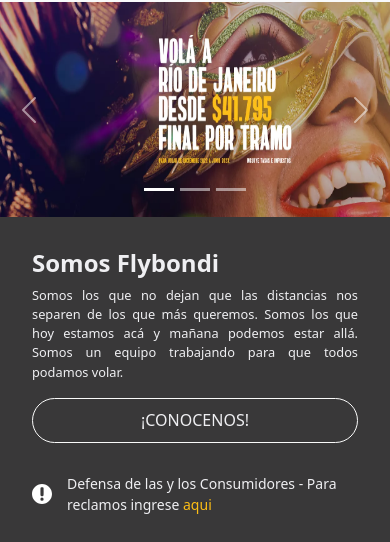
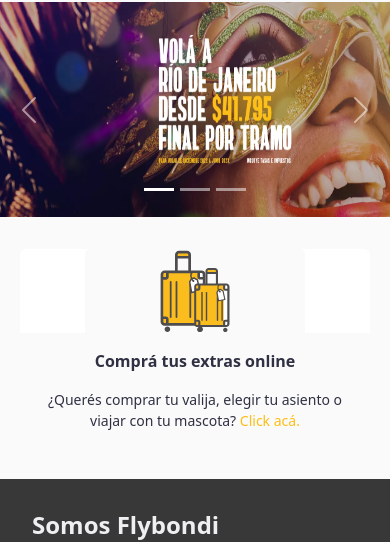
Before and after one commit to ignaciobockl/PFMartinBockl, a website: page index.html in a window 390 px wide. Shown: the part 65-607 px from the top of the page. Drawn offline with nearby package versions, Linux system fonts and the light colour scheme.

Commit message:
main card informacion mobile - en progreso

```diff
--- a/index.html
+++ b/index.html
@@ -159,18 +159,48 @@
 
     <!-- Main -->
     <main>
+      <div class="container mainContainer">
         <!-- Card Informacion -->
+        <div class="row">
+          <div class="col-xs-12 mainColCard">
+            <div class="card mainColCardInfo">
+              <img
+                alt="equipaje"
+                class="card-img-top mainColCardInfoImg"
+                src="./assets/main/card/informacion/equipaje.svg"
+              />
+              <div class="card-body mainColCardInfoDiv">
+                <p class="card-text mainColCardInfoDivTitle">
+                  Comprá tus extras online
+                </p>
+                <p class="card-text mainColCardInfoDivDescription">
+                  ¿Querés comprar tu valija, elegir tu asiento o viajar con tu
+                  mascota?
+                  <!-- TODO: linkear -->
+                  <a class="mainColCardInfoDivDescriptionA" href="">Click acá.</a>
+                </p>
+              </div>
+            </div>
+          </div>
+          <div class="col-xs-12"></div>
+          <div class="col-xs-12"></div>
+        </div>
         <!-- /Card Informacion -->
 
         <!-- Card Servicios -->
+        <div class="row">
           <!-- Anuncio -->
           <!-- /Anuncio -->
+        </div>
         <!-- /Card Servicios -->
 
         <!-- Card Empresa -->
+        <div class="row"></div>
         <!-- /Card Empresa -->
+      </div>
 
       <!-- Card Informacion Util -->
+      <div class="row"></div>
       <!-- /Card Informacion Util -->
     </main>
     <!-- /Main -->
--- a/styles/scss/_body.scss
+++ b/styles/scss/_body.scss
@@ -1,7 +1,14 @@
 @mixin fondoTransparente {
-    background-color: transparent;
+  background-color: transparent;
 }
 
 @mixin linkNoAzul {
-    text-decoration: none;
+  text-decoration: none;
 }
+
+@mixin paddingContainer {
+  padding-bottom: 2rem;
+  padding-left: 2rem;
+  padding-right: 2rem;
+  padding-top: 2rem;
+}
--- a/styles/scss/styles.scss
+++ b/styles/scss/styles.scss
@@ -165,10 +165,7 @@
 }
 
 .footerContainer {
-  padding-bottom: 2rem;
-  padding-left: 2rem;
-  padding-right: 2rem;
-  padding-top: 2rem;
+  @include paddingContainer;
 }
 
 .headerCarouselButtonControl > span {
@@ -181,6 +178,47 @@
 
 .headerImg {
   max-height: 450px;
+}
+
+.mainContainer {
+    @include paddingContainer;
+}
+
+.mainColCard {
+    padding-left: 0;
+    padding-right: 0;
+}
+
+.mainColCardInfo {
+    align-items: center;
+    border: none;
+    display: flex;
+    flex-direction: column;
+}
+
+.mainColCardInfoDiv {
+
+}
+
+.mainColCardInfoDivDescription {
+    font-size: 0.875rem;
+    font-weight: 300;
+    text-align: center;
+}
+
+.mainColCardInfoDivDescriptionA {
+    @include linkNoAzul;
+
+    color: $color-font2;
+}
+
+.mainColCardInfoDivTitle {
+    font-weight: 600;
+    text-align: center;
+}
+
+.mainColCardInfoImg {
+    max-width: 220px;
 }
 
 .navContainer {
```
Also changed, not shown: assets/main/card/informacion/equipaje.svg (added), assets/main/card/informacion/promociones.svg (added), assets/main/card/informacion/voucher.svg (added), styles/css/styles.css. Lines whose indentation alone changed are shown as unchanged.
